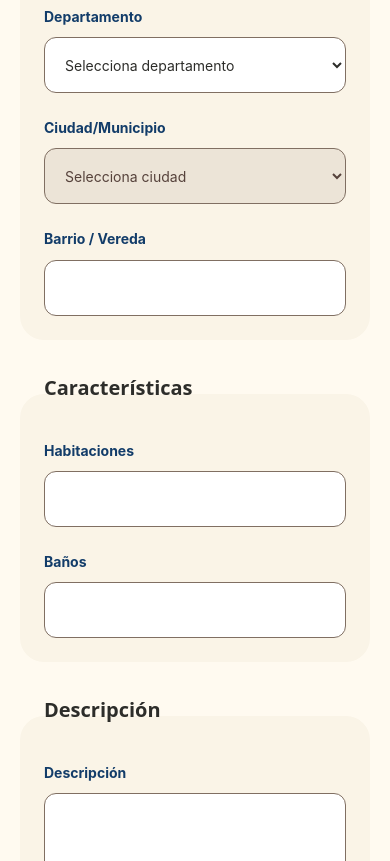
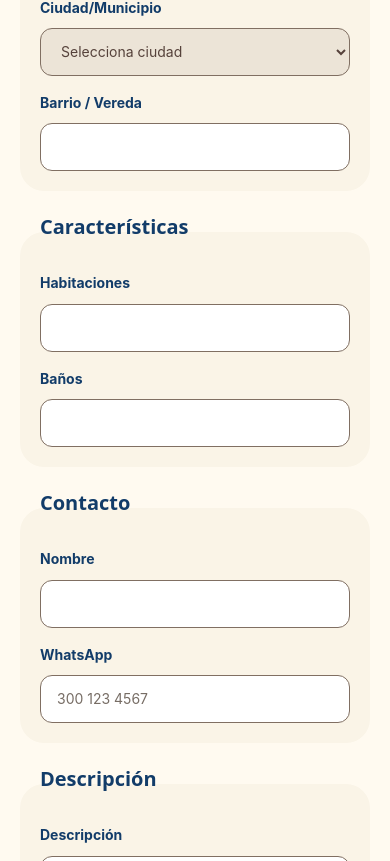
Before and after one commit to JuanMora328/col_home, a Next.js app: page /publicar in a window 390 px wide. Shown: the part 923-1784 px from the top of the page. Built offline with nearby package versions, Linux system fonts and the light colour scheme.

Commit message:
style: refine publish form responsive layout

```diff
--- a/src/app/globals.css
+++ b/src/app/globals.css
@@ -91,6 +91,11 @@ a {
   .empty-state { border-radius: var(--radius-card); background: var(--color-surface-container); padding: 2.5rem; text-align: center; color: var(--color-ink-muted); }
   .form-section { border-radius: var(--radius-card); background: var(--color-surface-low); padding: 1.5rem; }
   .form-section legend { width: 100%; padding: 0 0 .75rem; font-family: var(--font-heading); font-size: 1.25rem; font-weight: 600; }
+  .publication-form .form-section { min-width: 0; padding: 1.25rem; }
+  .publication-form .form-section legend { padding-bottom: .6rem; color: var(--color-blue); }
+  .publication-form .control, .publication-form .price-wrap { min-height: 3rem; }
+  .publication-form .control { padding-block: .55rem; }
+  .publication-form .upload { min-height: 8.5rem; padding: 1.25rem; }
   .upload { display: flex; min-height: 12rem; cursor: pointer; flex-direction: column; align-items: center; justify-content: center; gap: .5rem; border: 2px dashed var(--color-blue); border-radius: var(--radius-control); background: white; padding: 1.5rem; text-align: center; color: var(--color-blue); transition: background-color .15s; }
   .upload:hover { background: var(--color-secondary-soft); }
   .eyebrow { color: var(--color-primary); font-size: .75rem; font-weight: 800; letter-spacing: .12em; text-transform: uppercase; }
@@ -113,4 +118,10 @@ a {
 
 @media (min-width: 640px) {
   .modal { padding: 2rem; }
+  .publication-form .form-section { padding: 1.5rem; }
 }
+
+@media (min-width: 768px) {
+  .publication-form .upload { min-height: 7rem; flex-direction: row; justify-content: flex-start; gap: 1.25rem; text-align: left; }
+  .publication-form .upload > :nth-child(2) { flex: 1; }
+}
--- a/src/app/publicar/page.tsx
+++ b/src/app/publicar/page.tsx
@@ -6,4 +6,4 @@ export const metadata: Metadata = {
   title: "Publicar vivienda | Colombia Abriga",
   description: "Publica una vivienda disponible para conectar con personas que buscan un hogar en Colombia.",
 };
-export default function PublishPage() { return <Container className="py-12 sm:py-16"><div className="mx-auto max-w-3xl"><h1 className="font-heading text-3xl font-bold sm:text-5xl">Publica una vivienda disponible</h1><p className="mt-4 text-lg text-ink-muted">Comparte tu espacio para ayudar a construir comunidad. Proporciona detalles precisos para facilitar el encuentro.</p><div className="mt-10"><PublicationForm departments={getDepartments()} /></div></div></Container>; }
+export default function PublishPage() { return <Container className="py-8 sm:py-10 lg:py-12"><div className="mx-auto max-w-5xl"><header className="max-w-3xl"><p className="eyebrow">Ofrece un espacio</p><h1 className="mt-2 font-heading text-3xl leading-tight font-bold text-blue sm:text-4xl lg:text-[2.75rem]">Publica una vivienda disponible</h1><p className="mt-3 max-w-2xl text-base leading-relaxed text-ink-muted sm:text-lg">Comparte tu espacio para ayudar a construir comunidad. Proporciona detalles precisos para facilitar el encuentro.</p></header><div className="mt-7 sm:mt-9"><PublicationForm departments={getDepartments()} /></div></div></Container>; }
--- a/src/components/location-fields.tsx
+++ b/src/components/location-fields.tsx
@@ -6,7 +6,7 @@ import { getCityDisplayName } from "@/lib/city-display";
 
 export function LocationFields({ departments, initialDepartment = "", initialCity = "", compact = false }: { departments: readonly ColombiaDepartment[]; initialDepartment?: string; initialCity?: string; compact?: boolean }) {
   const [department, setDepartment] = useState(initialDepartment);
-  const cities = departments.find((item) => item.code === department)?.cities ?? [];
+  const cities = [...(departments.find((item) => item.code === department)?.cities ?? [])].sort((left, right) => getCityDisplayName(left.code, left.name).localeCompare(getCityDisplayName(right.code, right.name), "es"));
   const control = "control";
   return <>
     <label className={compact ? "field" : "field"}><span>Departamento</span><select name="department" required={!compact} value={department} onChange={(event) => setDepartment(event.target.value)} className={control}><option value="">Selecciona departamento</option>{departments.map((item) => <option key={item.code} value={item.code}>{item.name}</option>)}</select></label>
--- a/src/components/publication-form.tsx
+++ b/src/components/publication-form.tsx
@@ -21,14 +21,14 @@ export function PublicationForm({ departments }: { departments: readonly Colombi
   }
   async function confirmZero() { const response = await fetch("/api/publicaciones/confirmar-cero", { method: "POST" }); if (!response.ok) { setError("No pudimos registrar la confirmación."); return; } zeroConfirmed.current = true; dialog.current?.close(); document.querySelector<HTMLFormElement>("#publication-form")?.requestSubmit(); }
   if (success) return <section className="mx-auto max-w-2xl rounded-card bg-white p-8 text-center shadow-soft sm:p-14"><div className="text-5xl" aria-hidden="true">❤️</div><h1 className="mt-5 font-heading text-3xl font-bold">Gracias por ayudar ❤️</h1><p className="mt-5 text-lg text-ink-muted">Recibimos la información de tu vivienda. La publicación será revisada antes de aparecer disponible en la plataforma.</p><div className="mt-8 flex flex-col justify-center gap-3 sm:flex-row"><Link className="button-secondary" href="/">Volver al inicio</Link><Link className="button-primary" href="/buscar">Ver viviendas disponibles</Link></div></section>;
-  return <form id="publication-form" onSubmit={submit} className="space-y-8"><Section title="Información básica"><label className="field"><span>Tipo de inmueble</span><select className="control" name="propertyType" required><option value="">Selecciona una opción</option><option value="APARTMENT">Apartamento</option><option value="HOUSE">Casa</option><option value="ROOM">Habitación</option></select></label><label className="field"><span>Tipo de disponibilidad</span><select className="control" value={availability} onChange={(e) => setAvailability(e.target.value)} required><option value="RENT">Arriendo</option><option value="FREE_TEMPORARY">Alojamiento temporal gratuito</option></select></label><label className="field"><span>Precio mensual (COP)</span><PriceInput value={availability === "FREE_TEMPORARY" ? "0" : price} onChange={setPrice} disabled={availability === "FREE_TEMPORARY"} />{availability === "FREE_TEMPORARY" && <small>Este alojamiento será publicado como gratuito.</small>}</label></Section>
-    <Section title="Ubicación"><LocationFields departments={departments} /><label className="field sm:col-span-2"><span>Barrio / Vereda</span><input className="control" name="neighborhood" required maxLength={80} /></label></Section>
-    <Section title="Características"><label className="field"><span>Habitaciones</span><input className="control" name="bedrooms" type="number" min="0" max="100" required /></label><label className="field"><span>Baños</span><input className="control" name="bathrooms" type="number" min="1" max="100" required /></label></Section>
-    <Section title="Descripción"><label className="field sm:col-span-2"><span>Descripción</span><textarea className="control min-h-36 py-3" name="description" required maxLength={1500} /></label></Section>
-    <Section title="Contacto"><label className="field"><span>Nombre</span><input className="control" name="contactName" required maxLength={80} autoComplete="name" /></label><label className="field"><span>WhatsApp</span><input className="control" name="contactPhone" required maxLength={40} inputMode="tel" autoComplete="tel" placeholder="300 123 4567" /></label></Section>
-    <Section title="Fotos del inmueble"><div className="sm:col-span-2"><label className="upload"><span className="text-3xl">▣</span><b>Haz clic para seleccionar tus fotos</b><span>Entre 1 y 5 fotos (JPG, PNG o WebP). Máximo 6 MiB cada una.</span><input className="sr-only" type="file" accept="image/jpeg,image/png,image/webp" multiple onChange={(e) => { choose(e.target.files); e.target.value = ""; }} /></label>{files.length > 0 && <ul className="mt-5 grid grid-cols-2 gap-4 sm:grid-cols-5">{files.map((file, index) => <li key={`${file.name}-${index}`}><Image className="aspect-square w-full rounded-control object-cover" src={(file as File & { preview: string }).preview} alt={`Vista previa ${index + 1}`} width={160} height={160} unoptimized /><button type="button" className="mt-1 w-full text-sm font-semibold text-primary" onClick={() => setFiles((current) => current.filter((_, i) => i !== index))}>Quitar</button></li>)}</ul>}</div></Section>
-    <div className="sr-only" aria-hidden="true"><label>No completar este campo<input name="website" tabIndex={-1} autoComplete="off" /></label></div>{error && <p className="rounded-control bg-[#ffdad6] p-4 font-semibold text-[#93000a]" role="alert">{error}</p>}<div className="flex justify-end border-t border-outline-soft pt-6"><button className="button-primary min-w-48" disabled={busy}>{busy ? "Publicando…" : "Publicar vivienda"}</button></div>
+  return <form id="publication-form" onSubmit={submit} className="publication-form grid gap-5 sm:gap-6 lg:grid-cols-2"><Section title="Información básica" className="lg:col-span-2" gridClassName="md:grid-cols-[1fr_1.25fr_1fr]"><label className="field"><span>Tipo de inmueble</span><select className="control" name="propertyType" required><option value="">Selecciona una opción</option><option value="APARTMENT">Apartamento</option><option value="HOUSE">Casa</option><option value="ROOM">Habitación</option></select></label><label className="field"><span>Tipo de disponibilidad</span><select className="control" value={availability} onChange={(e) => setAvailability(e.target.value)} required><option value="RENT">Arriendo</option><option value="FREE_TEMPORARY">Alojamiento temporal gratuito</option></select></label><label className="field"><span>Precio mensual (COP)</span><PriceInput value={availability === "FREE_TEMPORARY" ? "0" : price} onChange={setPrice} disabled={availability === "FREE_TEMPORARY"} />{availability === "FREE_TEMPORARY" && <small>Este alojamiento será publicado como gratuito.</small>}</label></Section>
+    <Section title="Ubicación" className="lg:col-span-2" gridClassName="sm:grid-cols-2"><LocationFields departments={departments} /><label className="field sm:col-span-2"><span>Barrio / Vereda</span><input className="control" name="neighborhood" required maxLength={80} /></label></Section>
+    <Section title="Características" gridClassName="sm:grid-cols-2"><label className="field"><span>Habitaciones</span><input className="control" name="bedrooms" type="number" min="0" max="100" required /></label><label className="field"><span>Baños</span><input className="control" name="bathrooms" type="number" min="1" max="100" required /></label></Section>
+    <Section title="Contacto" gridClassName="sm:grid-cols-2"><label className="field"><span>Nombre</span><input className="control" name="contactName" required maxLength={80} autoComplete="name" /></label><label className="field"><span>WhatsApp</span><input className="control" name="contactPhone" required maxLength={40} inputMode="tel" autoComplete="tel" placeholder="300 123 4567" /></label></Section>
+    <Section title="Descripción" className="lg:col-span-2"><label className="field"><span>Descripción</span><textarea className="control min-h-28 resize-y py-3" name="description" required maxLength={1500} /></label></Section>
+    <Section title="Fotos del inmueble" className="lg:col-span-2"><div><label className="upload"><span className="text-3xl" aria-hidden="true">▣</span><span><b className="block">Selecciona las fotos del inmueble</b><span className="mt-1 block text-sm font-normal text-ink-muted">Entre 1 y 5 fotos JPG, PNG o WebP. Máximo 6 MiB cada una.</span></span><span className="button-secondary mt-2 md:mt-0">Elegir fotos</span><input className="sr-only" type="file" accept="image/jpeg,image/png,image/webp" multiple onChange={(e) => { choose(e.target.files); e.target.value = ""; }} /></label>{files.length > 0 && <ul className="mt-4 grid grid-cols-2 gap-3 sm:grid-cols-3 lg:grid-cols-5">{files.map((file, index) => <li className="rounded-control bg-white p-2" key={`${file.name}-${index}`}><Image className="aspect-[4/3] w-full rounded-lg object-cover" src={(file as File & { preview: string }).preview} alt={`Vista previa ${index + 1}`} width={180} height={135} unoptimized /><button type="button" className="mt-2 min-h-9 w-full rounded-lg text-sm font-semibold text-primary hover:bg-primary-soft" onClick={() => setFiles((current) => current.filter((_, i) => i !== index))}>Quitar foto</button></li>)}</ul>}</div></Section>
+    <div className="sr-only" aria-hidden="true"><label>No completar este campo<input name="website" tabIndex={-1} autoComplete="off" /></label></div>{error && <p className="rounded-control bg-[#ffdad6] p-4 font-semibold text-[#93000a] lg:col-span-2" role="alert">{error}</p>}<div className="flex border-t border-outline-soft pt-5 sm:justify-end lg:col-span-2"><button className="button-primary w-full sm:w-auto sm:min-w-52" disabled={busy}>{busy ? "Publicando…" : "Publicar vivienda"}</button></div>
     <dialog ref={dialog} className="modal" onCancel={() => dialog.current?.close()}><h2 className="font-heading text-2xl font-semibold">¿Confirmas que el valor del arriendo es $0?</h2><p className="mt-4 text-ink-muted">Recuerda que al indicar un valor de $0 estás informando que no cobrarás por esta vivienda. Es importante ingresar el valor real para evitar reprocesos y permitir que las personas encuentren rápidamente una vivienda que se ajuste a sus necesidades y posibilidades actuales.</p><div className="mt-7 flex flex-col gap-3 sm:flex-row sm:justify-end"><button type="button" className="button-secondary" onClick={() => dialog.current?.close()}>Volver y corregir</button><button type="button" className="button-primary" onClick={confirmZero}>Sí, confirmo que el valor es $0</button></div></dialog>
   </form>;
 }
-function Section({ title, children }: { title: string; children: React.ReactNode }) { return <fieldset className="form-section"><legend>{title}</legend><div className="grid gap-6 sm:grid-cols-2">{children}</div></fieldset>; }
+function Section({ title, children, className = "", gridClassName = "" }: { title: string; children: React.ReactNode; className?: string; gridClassName?: string }) { return <fieldset className={`form-section ${className}`}><legend>{title}</legend><div className={`grid gap-4 sm:gap-5 ${gridClassName}`}>{children}</div></fieldset>; }
```
